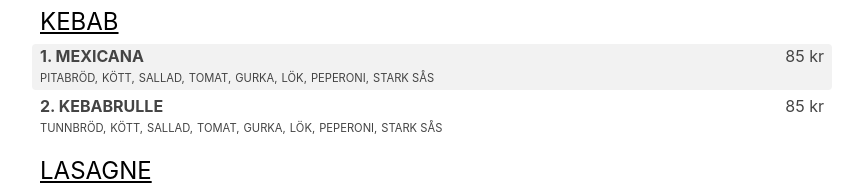
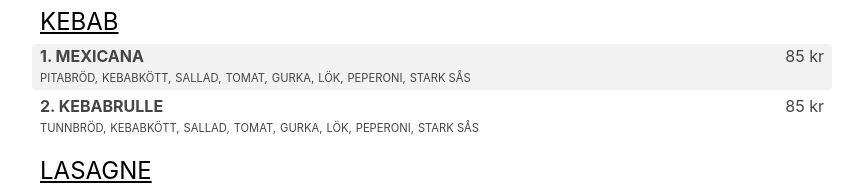
Before and after one commit to nikteg/pizzeria13, a React (Create React App) app: page / in a window 1280 px wide. Shown: the part 2627-2813 px from the top of the page, without its empty margins (208-1071 px from the left). Built offline with nearby package versions, Linux system fonts and the light colour scheme.

Commit message:
Kott -> Kebabkott

```diff
--- a/src/data/items.js
+++ b/src/data/items.js
@@ -625,7 +625,7 @@ const items = [
     price: 85,
     ingredients: [
       ingredients.pitabrod,
-      ingredients.kott,
+      ingredients.kebabkott,
       ingredients.sallad,
       ingredients.tomat,
       ingredients.gurka,
@@ -641,7 +641,7 @@ const items = [
     price: 85,
     ingredients: [
       ingredients.tunnbrod,
-      ingredients.kott,
+      ingredients.kebabkott,
       ingredients.sallad,
       ingredients.tomat,
       ingredients.gurka,
```
